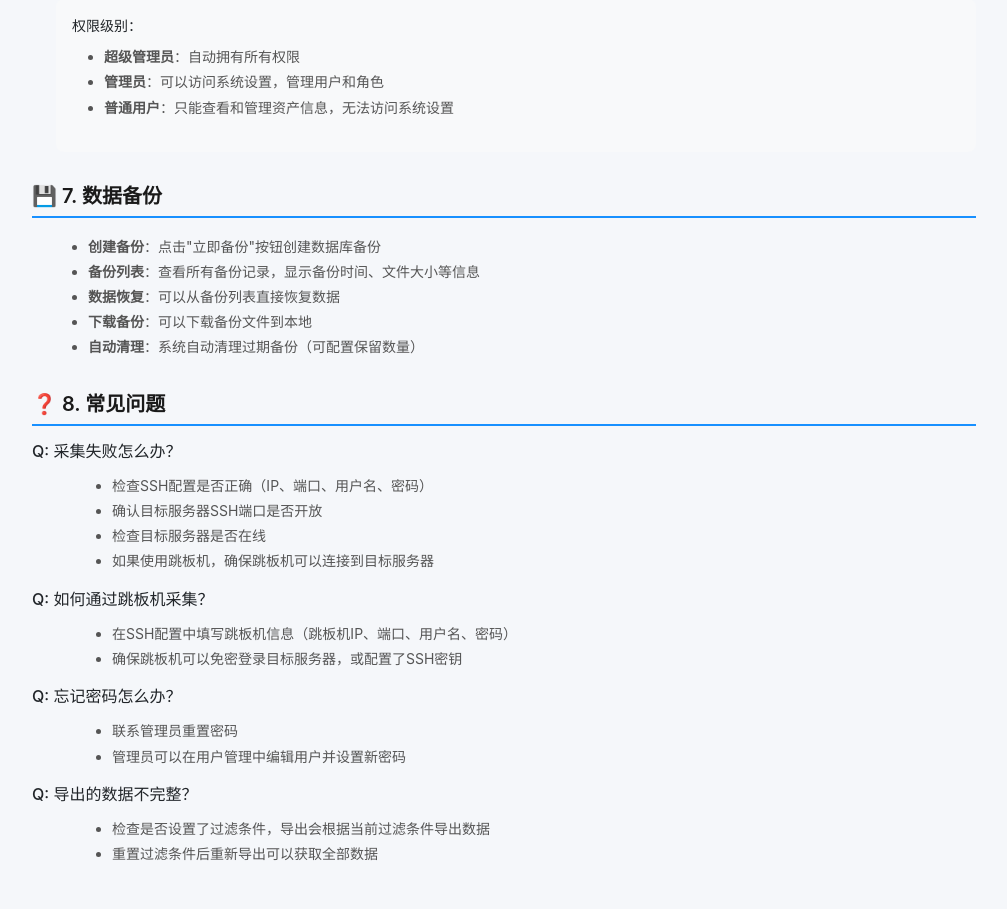
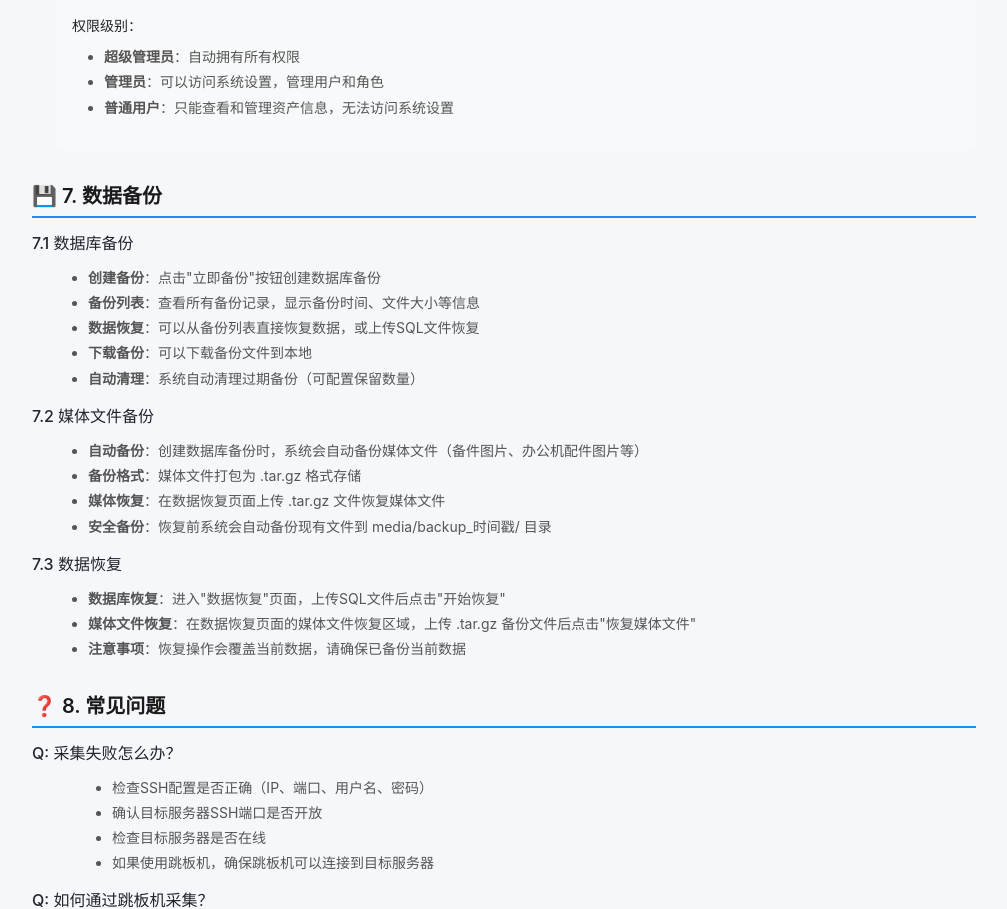
Before and after one commit to lsanotesen/cmdb-system, a Django app: page /cmdb/user-guide/ in a window 1280 px wide. Shown: the part 2328-3237 px from the top of the page, without its empty margins (256-1263 px from the left). Before the commit the page ends 3189 px from the top, so only its background shows below. Run offline with Django 4.2, Linux system fonts and the light colour scheme; the visitor is signed in with stand-in values (Sample User, id 1); some libraries are stand-ins or nearby versions.

Commit message:
docs: 更新用户指南添加媒体文件备份恢复说明

```diff
--- a/templates/cmdb/user_guide.html
+++ b/templates/cmdb/user_guide.html
@@ -167,12 +167,29 @@
         <h2 style="font-size: 20px; font-weight: 600; color: #1a1a1a; margin-bottom: 16px; padding-bottom: 8px; border-bottom: 2px solid #1890ff;">
             💾 7. 数据备份
         </h2>
+
+        <h3 style="font-size: 16px; font-weight: 500; margin: 16px 0 12px;">7.1 数据库备份</h3>
         <ul style="margin-left: 24px; color: #555; line-height: 1.8;">
             <li><strong>创建备份</strong>：点击"立即备份"按钮创建数据库备份</li>
             <li><strong>备份列表</strong>：查看所有备份记录，显示备份时间、文件大小等信息</li>
-            <li><strong>数据恢复</strong>：可以从备份列表直接恢复数据</li>
+            <li><strong>数据恢复</strong>：可以从备份列表直接恢复数据，或上传SQL文件恢复</li>
             <li><strong>下载备份</strong>：可以下载备份文件到本地</li>
             <li><strong>自动清理</strong>：系统自动清理过期备份（可配置保留数量）</li>
+        </ul>
+
+        <h3 style="font-size: 16px; font-weight: 500; margin: 16px 0 12px;">7.2 媒体文件备份</h3>
+        <ul style="margin-left: 24px; color: #555; line-height: 1.8;">
+            <li><strong>自动备份</strong>：创建数据库备份时，系统会自动备份媒体文件（备件图片、办公机配件图片等）</li>
+            <li><strong>备份格式</strong>：媒体文件打包为 .tar.gz 格式存储</li>
+            <li><strong>媒体恢复</strong>：在数据恢复页面上传 .tar.gz 文件恢复媒体文件</li>
+            <li><strong>安全备份</strong>：恢复前系统会自动备份现有文件到 media/backup_时间戳/ 目录</li>
+        </ul>
+
+        <h3 style="font-size: 16px; font-weight: 500; margin: 16px 0 12px;">7.3 数据恢复</h3>
+        <ul style="margin-left: 24px; color: #555; line-height: 1.8;">
+            <li><strong>数据库恢复</strong>：进入"数据恢复"页面，上传SQL文件后点击"开始恢复"</li>
+            <li><strong>媒体文件恢复</strong>：在数据恢复页面的媒体文件恢复区域，上传 .tar.gz 备份文件后点击"恢复媒体文件"</li>
+            <li><strong>注意事项</strong>：恢复操作会覆盖当前数据，请确保已备份当前数据</li>
         </ul>
     </section>
 
```
